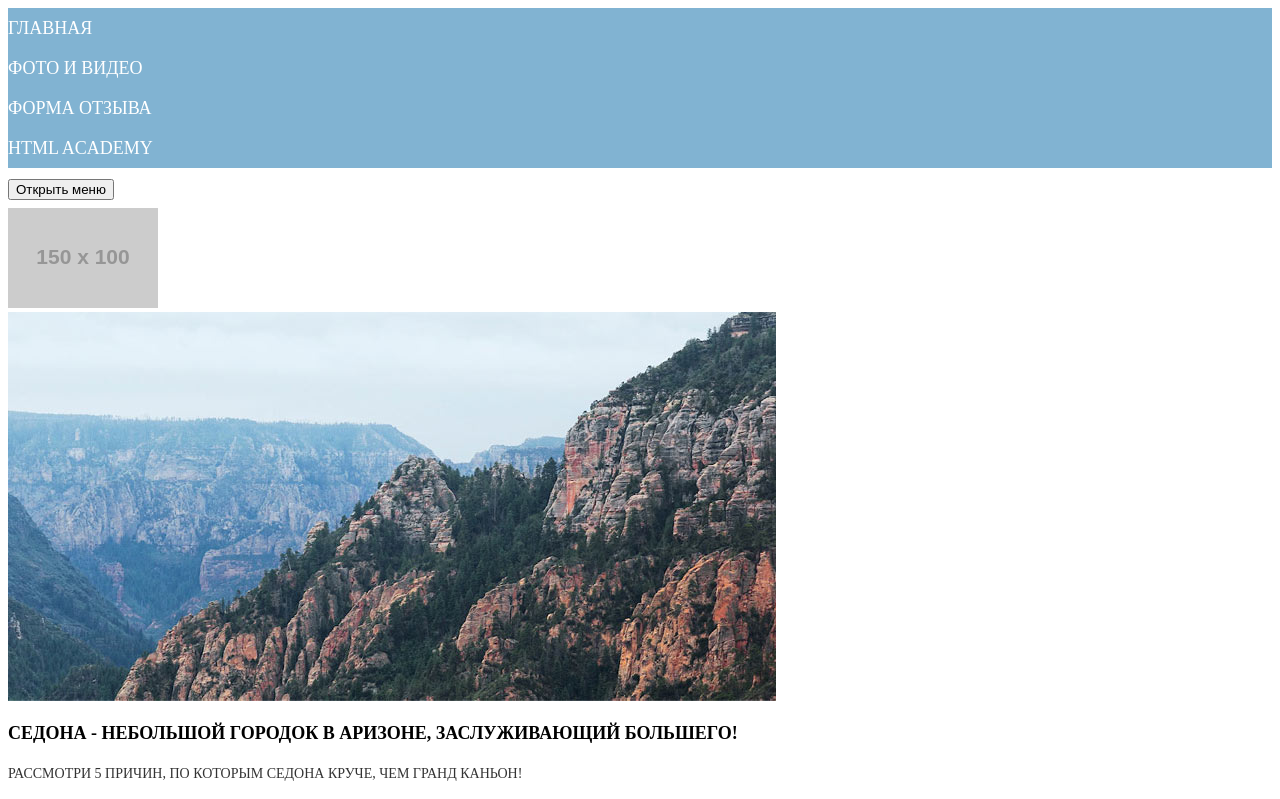
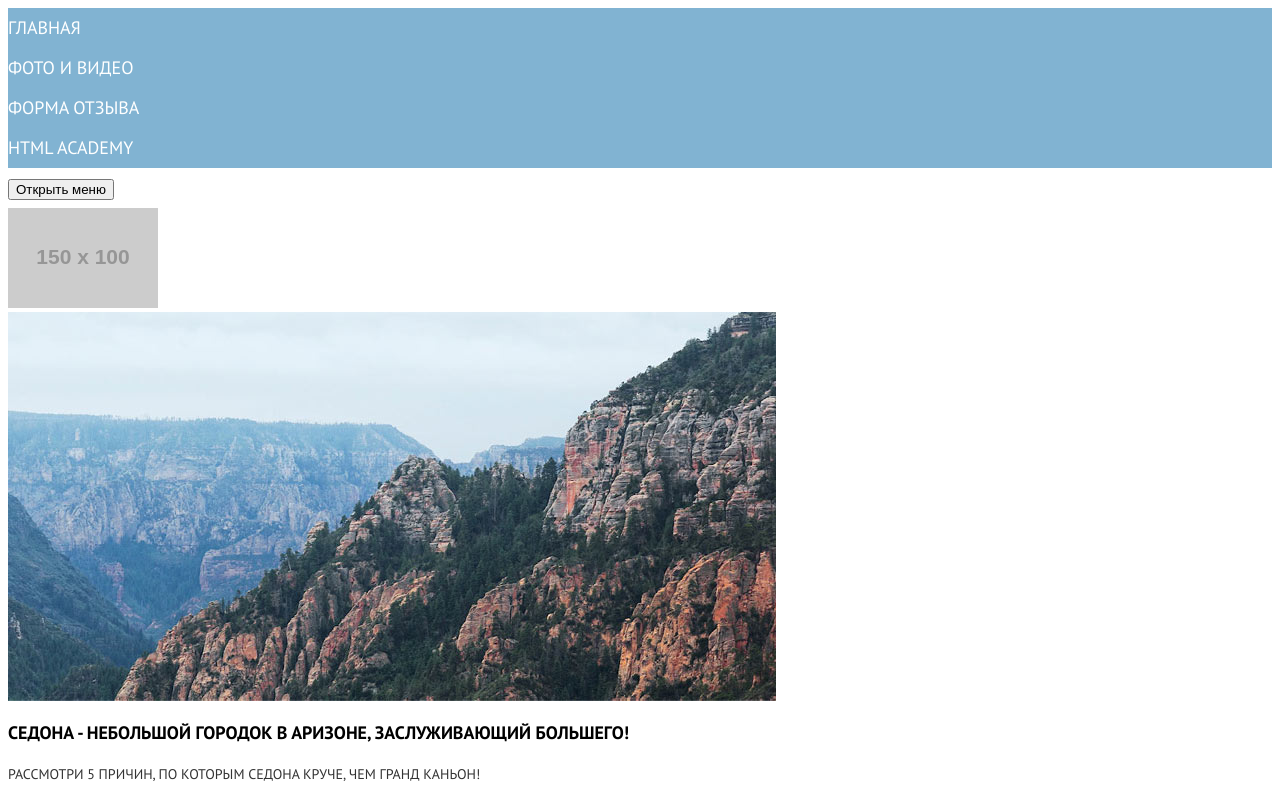
Before and after one commit to NataliGai/312583-sedona, a plain HTML site: page source/index.html in a window 1280 px wide. Shown: the top 799 px of the page. Drawn offline with nearby package versions, Linux system fonts and the light colour scheme; files that its build step writes are made by us from their sources; placeholder pictures from the web are drawn by us; files whose address does not match are found by name.

Commit message:
Исправлены ошибки линтера и шрифт

```diff
--- a/source/sass/blocks/hotel-search.scss
+++ b/source/sass/blocks/hotel-search.scss
@@ -4,6 +4,7 @@
   font-size: 21px;
   line-height: 26px;
 }
+
 .hotel-search__dates {
   font-size: 14px;
   line-height: 24px;
--- a/source/sass/blocks/main-nav.scss
+++ b/source/sass/blocks/main-nav.scss
@@ -8,8 +8,8 @@
   font-size: 0;
 }
 
-.site-list__item,
-.site-list__button {
+.site-list__button,
+.site-list__item {
   list-style-type: none;
   font-size: 18px;
   line-height: 40px;
--- a/source/sass/blocks/page-footer.scss
+++ b/source/sass/blocks/page-footer.scss
@@ -1,6 +1,6 @@
 .page-footer {
-text-transform: uppercase;
-color: rgb(0, 0, 0);
+  text-transform: uppercase;
+  color: rgb(0, 0, 0);
 }
 
 .page-footer__hashtag {
--- a/source/sass/blocks/page-header.scss
+++ b/source/sass/blocks/page-header.scss
@@ -1,3 +1,3 @@
 .page-header {
-  background-color: rgb(255, 255,255);
+  background-color: rgb(255, 255, 255);
 }
--- a/source/sass/blocks/page-main.scss
+++ b/source/sass/blocks/page-main.scss
@@ -1,4 +1,4 @@
 .page-main {
-  background-color: rgb(255, 255,255);
+  background-color: rgb(255, 255, 255);
   text-transform: uppercase;
 }
--- a/source/sass/blocks/places.scss
+++ b/source/sass/blocks/places.scss
@@ -1,17 +1,17 @@
 .places__name {
-font-size: 14px;
-line-height: 24px;
-font-weight: bold;
-text-transform: uppercase;
+  font-size: 14px;
+  line-height: 24px;
+  font-weight: bold;
+  text-transform: uppercase;
 }
 
 .places__author {
   font-size: 14px;
   line-height: 24px;
   color: rgb(51, 51, 51);
+}
 
-}
-.places__amount-likes{
+.places__amount-likes {
   font-size: 14px;
   line-height: 24px;
 }
--- a/source/sass/blocks/welcome.scss
+++ b/source/sass/blocks/welcome.scss
@@ -3,6 +3,7 @@
   line-height: 26px;
   color: rgb(0, 0, 0);
 }
+
 .welcome__content {
   color: rgb(51, 51, 51);
   font-size: 14px;
--- a/source/sass/fonts.scss
+++ b/source/sass/fonts.scss
@@ -1,9 +1,13 @@
-@fontface {
-  font-family: 'PTSans';
-  src: url('source/fonts/ptsans.woff') format('woff'),
-  url('source/fonts/ptsans.woff2') format('woff2'),
-  url('source/fonts/ptsansbold.woff') format('woff'),
-  url('source/fonts/ptsansbold.woff2') format('woff2');
+@font-face {
+  font-family: "PT Sans";
+  src: url("../fonts/ptsans.woff") format("woff"), url("../fonts/ptsans.woff2") format("woff2");
   font-weight: normal;
   font-style: normal;
 }
+
+@font-face {
+  font-family: "PT Sans";
+  src: url("../fonts/ptsansbold.woff") format("woff"), url("../fonts/ptsansbold.woff2") format("woff2");
+  font-weight: bold;
+  font-style: normal;
+}
--- /dev/null
+++ b/source/sass/global-style.scss
@@ -0,0 +1,14 @@
+html {
+  box-sizing: border-box;
+}
+
+*,
+*::before,
+*::after {
+  box-sizing: inherit;
+}
+
+body {
+  font-family: "PT Sans", "Arial", sans-serif;
+  background-color: $bg_white;
+}
--- a/source/sass/style.scss
+++ b/source/sass/style.scss
@@ -1,4 +1,6 @@
 @import "fonts.scss";
+@import "variables.scss";
+@import "global-style.scss";
 @import "blocks/main-nav.scss";
 @import "blocks/page-header.scss";
 @import "blocks/page-main.scss";
--- /dev/null
+++ b/source/sass/variables.scss
@@ -0,0 +1 @@
+$bg_white: rgd(255, 255, 255);
```
Also changed, not shown: source/sass/blocks/feature-first.scss (+5 -4 lines), source/sass/blocks/feature-second.scss (+4 -4 lines), source/sass/blocks/features.scss (+4 -4 lines).
